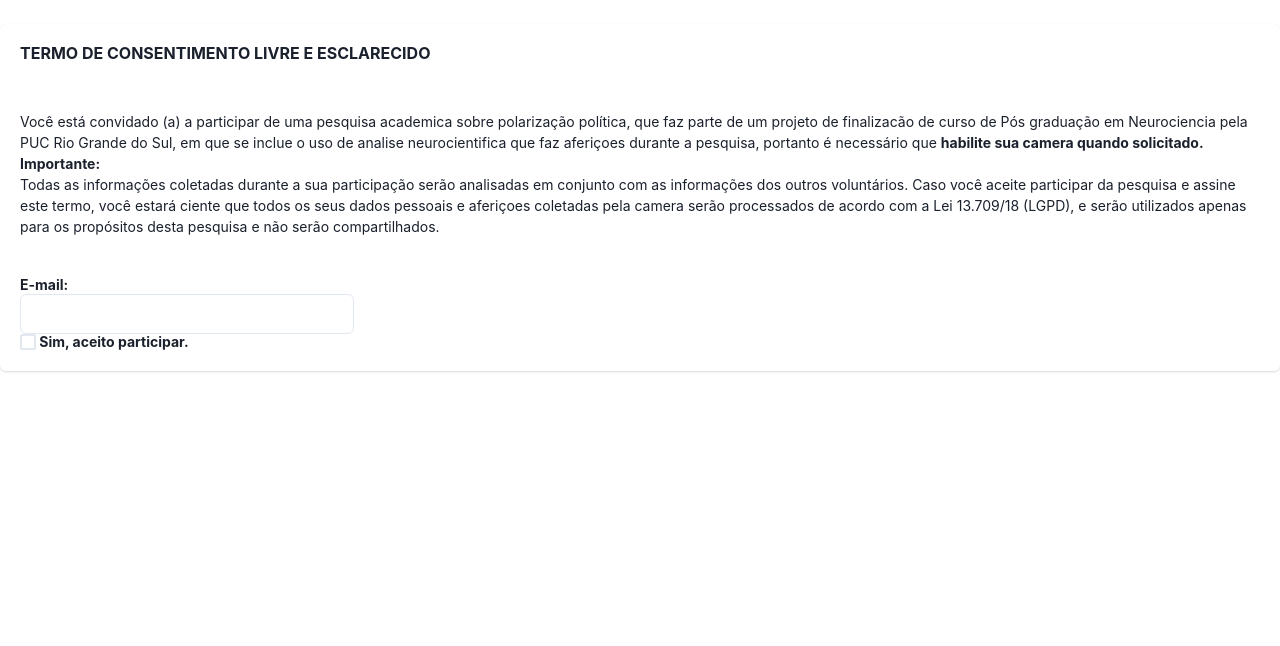
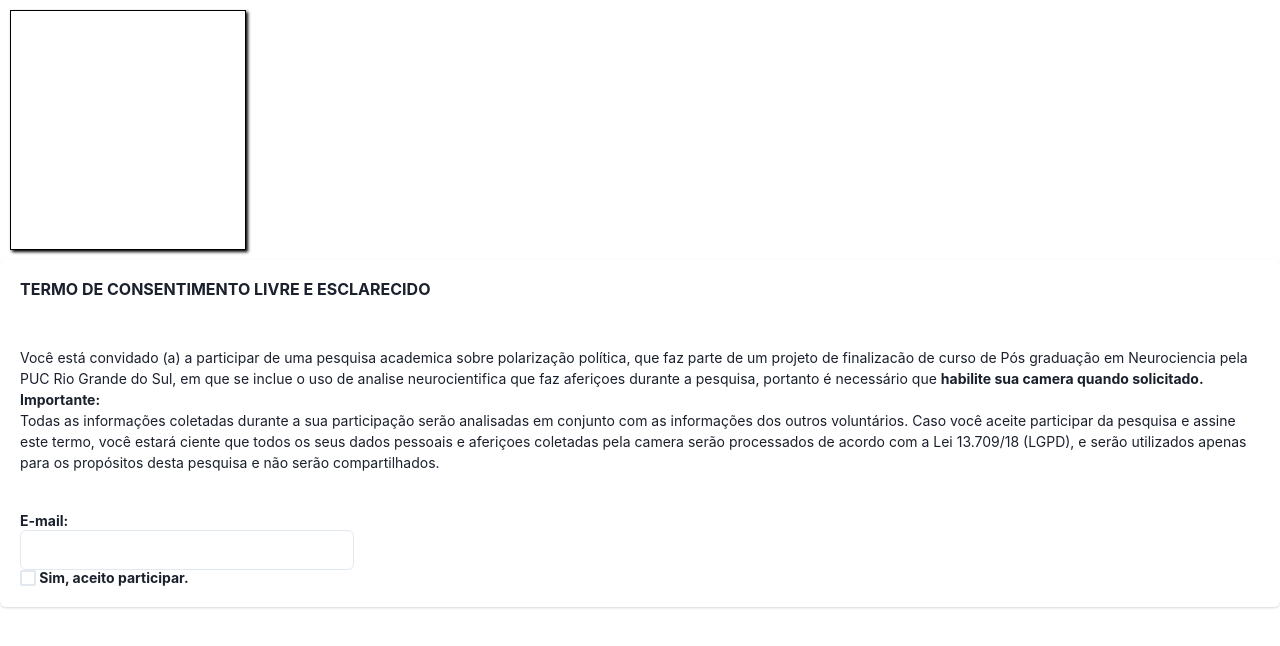
Before and after one commit to deanx/tcc2-frontend, a React (Vite) app: page / in a window 1280 px wide. Shown: the top 646 px of the page. Built offline with nearby package versions, Linux system fonts and the light colour scheme.

Commit message:
validating localstorage

```diff
--- a/index.html
+++ b/index.html
@@ -8,5 +8,9 @@
 <body>
         <div id="root"></div>
         <script type="module" src="/src/main.jsx"></script>
+        <script>
+            if(window.localStorage) alert("funciona")
+            else alert("nao funciona")
+        </script>
 </body>
 </html>
--- a/package.json
+++ b/package.json
@@ -17,7 +17,9 @@
     "framer-motion": "^11.3.24",
     "prop-types": "^15.8.1",
     "react": "^18.3.1",
-    "react-dom": "^18.3.1"
+    "react-dom": "^18.3.1",
+    "react-draggable": "^4.4.6",
+    "react-redux": "^9.1.2"
   },
   "devDependencies": {
     "@eslint/js": "^9.8.0",
--- a/src/App.jsx
+++ b/src/App.jsx
@@ -166,7 +166,8 @@ function App() {
         "like": like.toString(),
         "save": save.toString(),
         "compartilhar": compartilhar.toString(),
-        "comentario": comentario
+        "comentario": comentario,
+        "email": window.email
       });
       console.log(data);
 
@@ -194,7 +195,7 @@ function App() {
   return (
     <>
      <div className="camera">
-            <video id="video" style={{"display":"none"}}>Video stream not available.</video>
+            <video id="video">Video stream not available.</video>
     </div>
         <canvas id="canvas" style={{"display":"none"}}> </canvas>
         <div className="output" style={{"display":"none"}}>
--- a/style.css
+++ b/style.css
@@ -20,6 +20,7 @@ body {
   width: 100%;
   border: 1px solid rgb(218, 217, 217);
 }
+
 
 .navbar .container {
   /* background-color: #555; */
@@ -514,7 +515,7 @@ photo/video styles
 #photo {
   border: 1px solid black;
   box-shadow: 2px 2px 3px black;
-  width: 320px;
+  width: 20%;
   height: 240px;
 }
 
@@ -523,8 +524,13 @@ photo/video styles
 }
 
 .camera {
-  width: 340px;
-  display: inline-block;
+  position: sticky;
+            top: 0px;
+            width: 20%;
+            color: white;
+            padding: 10px;
+            z-index: 100000;
+
 }
 
 .output {
```
Also changed, not shown: src/main.jsx (+6 -1 lines), 1 other file (tests, documents, lock files or other folders).
